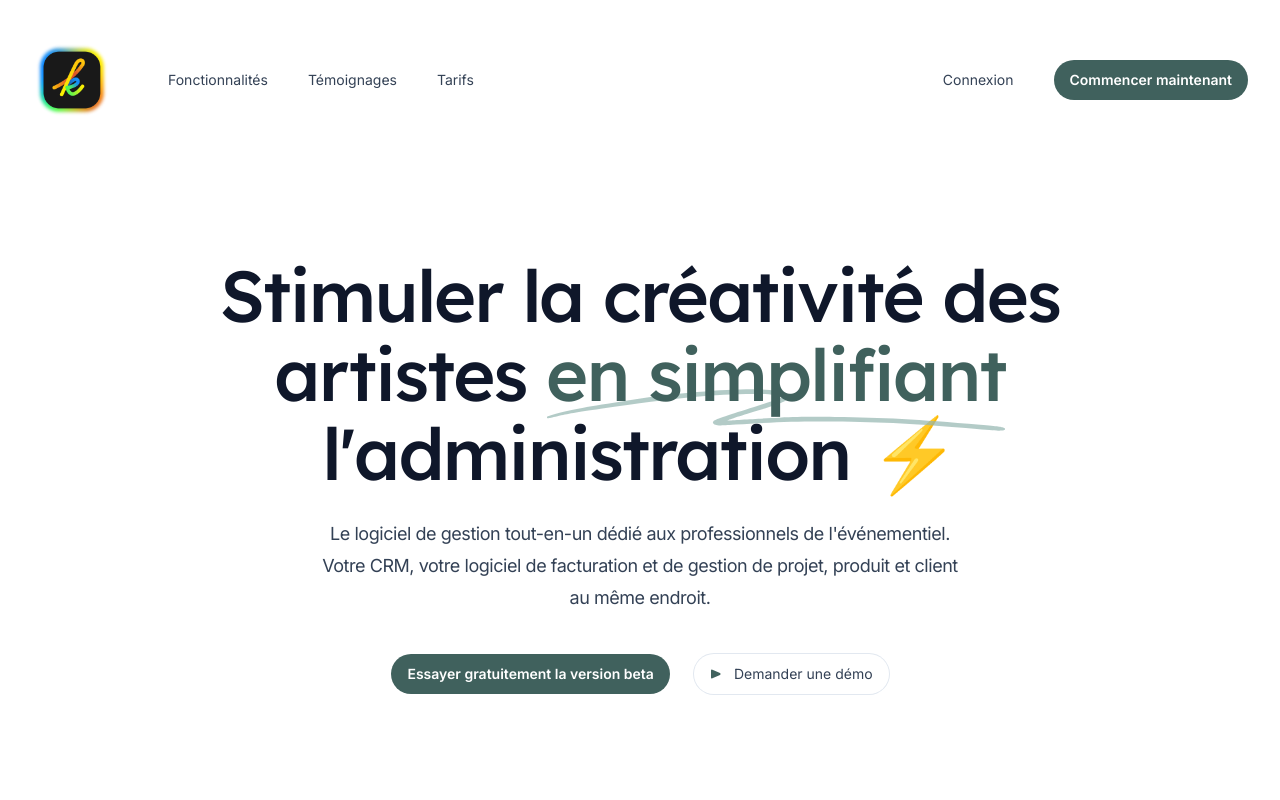
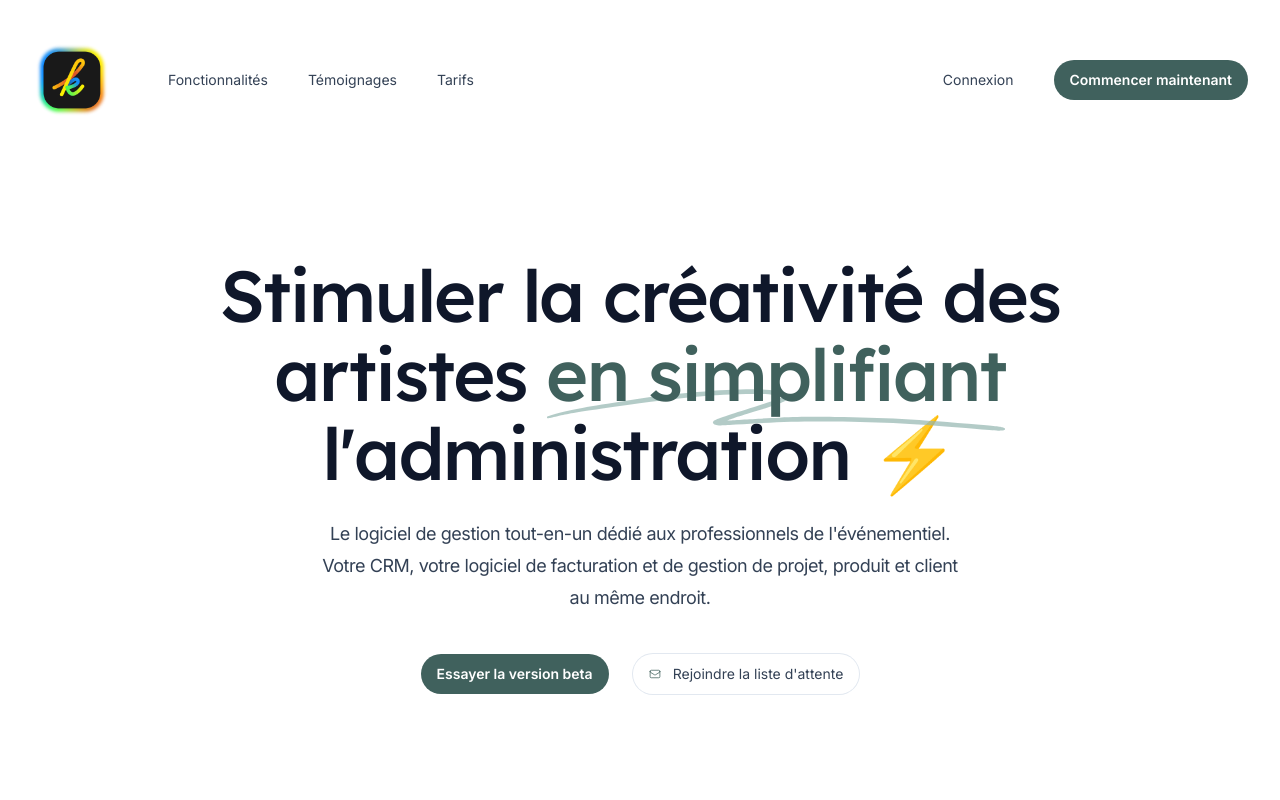
Before and after one commit to klaq-io/klaq-website, a Next.js app: page / in a window 1280 px wide. Shown: the top 800 px of the page. Built offline with nearby package versions, Linux system fonts and the light colour scheme.

Commit message:
feat(Pricing)

```diff
--- a/src/components/Hero.tsx
+++ b/src/components/Hero.tsx
@@ -38,21 +38,31 @@ export function Hero() {
         {intl.formatMessage({ id: 'hero.description' })}
       </p>
       <div className="mt-10 flex justify-center gap-x-6">
-        <Button color="klaq" href="/register">
+        <Button
+          color="klaq"
+          target="_blank"
+          href="https://calendly.com/fermey-paul/entretien-avec-paul-fermey"
+        >
           {intl.formatMessage({
             id: 'hero.beta',
           })}
         </Button>
-        <Button
-          href="https://calendly.com/fermey-paul/entretien-avec-paul-fermey"
-          variant="outline"
-        >
+        <Button href="#" variant="outline">
           <svg
-            aria-hidden="true"
-            className="h-3 w-3 flex-none fill-klaq-600 group-active:fill-current"
+            xmlns="http://www.w3.org/2000/svg"
+            fill="none"
+            viewBox="0 0 24 24"
+            stroke-width="1.5"
+            stroke="currentColor"
+            className="h-3 w-3 flex-none text-klaq-600"
           >
-            <path d="m9.997 6.91-7.583 3.447A1 1 0 0 1 1 9.447V2.553a1 1 0 0 1 1.414-.91L9.997 5.09c.782.355.782 1.465 0 1.82Z" />
+            <path
+              stroke-linecap="round"
+              stroke-linejoin="round"
+              d="M21.75 6.75v10.5a2.25 2.25 0 01-2.25 2.25h-15a2.25 2.25 0 01-2.25-2.25V6.75m19.5 0A2.25 2.25 0 0019.5 4.5h-15a2.25 2.25 0 00-2.25 2.25m19.5 0v.243a2.25 2.25 0 01-1.07 1.916l-7.5 4.615a2.25 2.25 0 01-2.36 0L3.32 8.91a2.25 2.25 0 01-1.07-1.916V6.75"
+            />
           </svg>
+
           <span className="ml-3">
             {intl.formatMessage({
               id: 'hero.demo',
--- a/src/components/Pricing.tsx
+++ b/src/components/Pricing.tsx
@@ -73,7 +73,7 @@ function Plan({
         featured ? 'order-first bg-klaq-600 py-8 lg:order-none' : 'lg:py-8',
       )}
     >
-      <h3 className="mt-5 font-display text-lg text-white">{name}</h3>
+      <h3 className="mt-5 font-display text-2xl text-white">{price}</h3>
       <p
         className={clsx(
           'mt-2 text-base',
@@ -83,7 +83,7 @@ function Plan({
         {description}
       </p>
       <p className="order-first font-display text-5xl font-light tracking-tight text-white">
-        {price}
+        {name}
       </p>
       <ul
         role="list"
@@ -146,45 +146,56 @@ export function Pricing() {
         </div>
         <div className="-mx-4 mt-16 grid max-w-2xl grid-cols-1 gap-y-10 sm:mx-auto lg:-mx-8 lg:max-w-none lg:grid-cols-3 xl:mx-0 xl:gap-x-8">
           <Plan
-            name="Starter"
-            price="$9"
-            description="Good for anyone who is self-employed and just getting started."
+            name="Klaq Starter"
+            price="0€ par mois HT"
+            description="Découvrez Klaq gratuitement. Adapté aux utilisateurs occasionnels."
             href="/register"
             features={[
-              'Send 10 quotes and invoices',
-              'Connect up to 2 bank accounts',
-              'Track up to 15 expenses per month',
-              'Manual payroll support',
-              'Export up to 3 reports',
+              "Création d'évènement illimitée",
+              'Bibliothèque produits',
+              'Création de devis et de factures illimitée',
+              "Portefeuille client (jusqu'à 50 clients)",
+              "Synchronisation d'un calendrier (Apple, Google, Outlook...)",
+              'Récupération des informations des entreprises (SIRET, SIREN, TVA...)',
+              'Export comptable',
+              "Historique d'un an",
             ]}
           />
           <Plan
             featured
-            name="Small business"
-            price="$15"
-            description="Perfect for small / medium sized businesses."
+            name="Klaq Essentiel"
+            price="24.90€ par mois HT"
+            description="Parfait pour se lancer."
             href="/register"
             features={[
-              'Send 25 quotes and invoices',
-              'Connect up to 5 bank accounts',
-              'Track up to 50 expenses per month',
-              'Automated payroll support',
-              'Export up to 12 reports',
-              'Bulk reconcile transactions',
-              'Track in multiple currencies',
+              'Toutes les fonctionnalitées de Klaq Starter',
+              'Calcul des distances illimité',
+              "Synchronisation jusqu'à 5 calendriers",
+              "Portefeuille client (jusqu'à 1000 clients)",
+              'Inclut 10 signatures éléctroniques par mois',
+              'Template de email',
+              'Template de contrat',
+              'Création de feuille de route',
+              'Relance des impayés',
+              'Historique illimité',
+              'Suppression des mentions "Klaq"',
             ]}
           />
           <Plan
-            name="Enterprise"
-            price="$39"
-            description="For even the biggest enterprise companies."
+            name="Klaq Pro"
+            price="99.90€ par mois HT"
+            description="Accès premium avec toutes les fonctionnalités avancées."
             href="/register"
             features={[
-              'Send unlimited quotes and invoices',
-              'Connect up to 15 bank accounts',
-              'Track up to 200 expenses per month',
-              'Automated payroll support',
-              'Export up to 25 reports, including TPS',
+              'Toutes les fonctionnalitées de Klaq Essentiel',
+              'Gestion des devises étrangères',
+              'Portail client',
+              'Portefeuille client illimité',
+              'Signatures éléctroniques illimitées',
+              'Rappel des évènements',
+              'Réalisation de campagne marketing',
+              'Personnalisation de l’application',
+              'Assistant personnel virtuel',
             ]}
           />
         </div>
--- a/src/lang/fr.json
+++ b/src/lang/fr.json
@@ -14,8 +14,8 @@
       "after-highlight": " l'administration ⚡"
     },
     "description": "Le logiciel de gestion tout-en-un dédié aux professionnels de l'événementiel. Votre CRM, votre logiciel de facturation et de gestion de projet, produit et client au même endroit.",
-    "demo": "Demander une démo",
-    "beta": "Essayer gratuitement la version beta"
+    "demo": "Rejoindre la liste d'attente",
+    "beta": "Essayer la version beta"
   },
   "pricing": {
     "title": {
```
